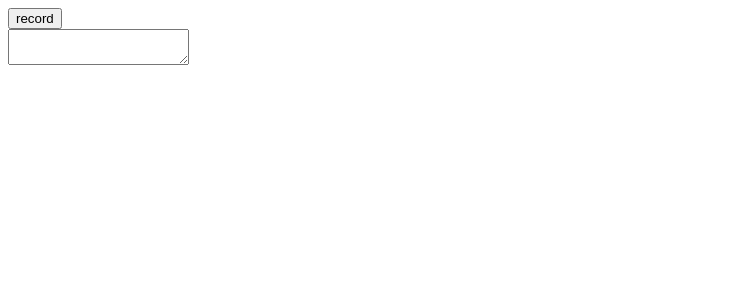
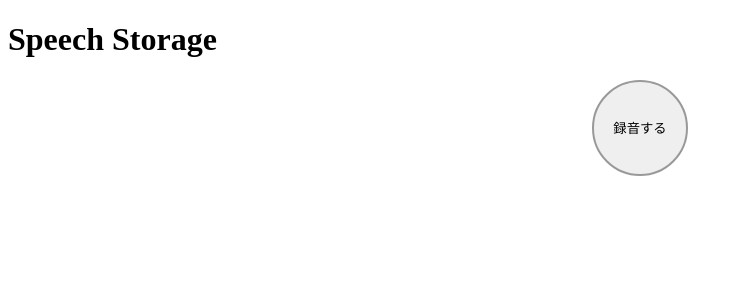
Before and after one commit to aiwaka/speech_storage, a SvelteKit app: page / in a window 1280 px wide. Shown: the top 300 px of the page, without its empty margins (0-743 px from the left). Built offline with nearby package versions, Linux system fonts and the light colour scheme.

Commit message:
text card

```diff
--- /dev/null
+++ b/src/SentenceCard.svelte
@@ -0,0 +1,44 @@
+<script lang="ts">
+  import { createEventDispatcher } from "svelte";
+
+  export let sentence: string;
+  export let idx: number;
+
+  $: editting = false;
+
+  const toggleEdit = () => {
+    editting = !editting;
+  };
+  const dispatch = createEventDispatcher();
+  const remove = () => {
+    dispatch("remove", { idx: idx });
+  };
+</script>
+
+<div class="box">
+  {#if !editting}
+    <div class="text">
+      {sentence}
+    </div>
+    <div class="edit">
+      <button class="edit-button" on:click={toggleEdit}>編集</button>
+      <button class="remove-button" on:click={remove}>削除</button>
+    </div>
+  {:else}
+    <textarea class="editor" bind:value={sentence} />
+    <div class="quit">
+      <button class="quit-button" on:click={toggleEdit}>終わる</button>
+    </div>
+  {/if}
+</div>
+
+<style>
+  .box {
+    border: 1px solid #444;
+    border-radius: 3px;
+    padding: 2rem 3rem;
+    display: flex;
+    justify-content: space-between;
+    margin: 0.8rem auto;
+  }
+</style>
--- a/src/routes/+page.svelte
+++ b/src/routes/+page.svelte
@@ -1,15 +1,18 @@
 <script lang="ts">
   import { browser } from "$app/environment";
+  import SentenceCard from "@/SentenceCard.svelte";
   import { onMount } from "svelte";
 
+  // eslint-disable-next-line no-undef
   let recognition: SpeechRecognition | null;
-  $: recognition = null;
   $: recognizing = false;
-  $: recordButtonValue = "record";
+  $: recordButtonValue = "録音する";
   $: recordText = "";
   if (browser) {
+    // eslint-disable-next-line @typescript-eslint/no-explicit-any
     const { webkitSpeechRecognition } = window as any;
     onMount(() => {
+      // eslint-disable-next-line no-undef
       const rec: SpeechRecognition = new webkitSpeechRecognition();
       rec.lang = "ja-JP";
       // rec.continuous = true;
@@ -18,34 +21,77 @@
     });
   }
 
+  // const startRecord = () => {
+  //   if (recognition && recogni) {
+
+  //   }
+  // }
   const record = () => {
     if (recognition) {
       if (recognizing) {
         recognition.stop();
-        recordButtonValue = "record";
+        recordButtonValue = "録音する";
       } else {
         recognition.start();
-        recordButtonValue = "stop";
+        recordButtonValue = "録音をやめる";
       }
       recognizing = !recognizing;
       // console.log(recognition);
     }
   };
+  // eslint-disable-next-line no-undef
   const recognizeSpeech = (e: SpeechRecognitionEvent) => {
-    for (const res of e.results) {
-      for (const part of res) {
-        console.log(part.transcript);
-      }
-    }
-    recordText += `${e.results[e.results.length - 1][0].transcript}\n`;
+    const text = `${e.results[e.results.length - 1][0].transcript}\n`;
+    recordText += text;
+    console.log(text);
+    sentenceList.push(text);
+    sentenceList = sentenceList;
+  };
+
+  let sentenceList: string[] = [];
+  $: sentenceList = [];
+
+  // eslint-disable-next-line @typescript-eslint/no-explicit-any
+  const removeCard = (ev: CustomEvent<{ idx: number }>) => {
+    sentenceList.splice(ev.detail.idx, 1);
+    sentenceList = sentenceList;
   };
 </script>
 
-<div class="home">
-  <div class="recognition">
-    <button class="record-btn" on:click={record}>{recordButtonValue}</button>
-    <div>
-      <textarea class="recorded-text" value={recordText} />
+<div class="app">
+  <header><h1>Speech Storage</h1></header>
+  <div class="contents">
+    <div class="recognition">
+      <button class="record-button" on:click={record}>{recordButtonValue}</button>
+    </div>
+    <div class="card-container">
+      {#each sentenceList as sentence, idx (idx)}
+        <SentenceCard {sentence} {idx} on:remove={removeCard} />
+      {/each}
     </div>
   </div>
 </div>
+
+<style>
+  .contents {
+    display: flex;
+    flex-direction: column;
+    align-items: center;
+  }
+  .card-container {
+    width: 90%;
+    margin: auto;
+  }
+
+  .record-button {
+    width: 6rem;
+    height: 6rem;
+    border-radius: 6rem;
+    border: 2px solid #999;
+  }
+  .record-button:hover {
+    background-color: #444;
+    color: white;
+    transition: all 0.2s ease-in-out;
+  }
+</style>
```
